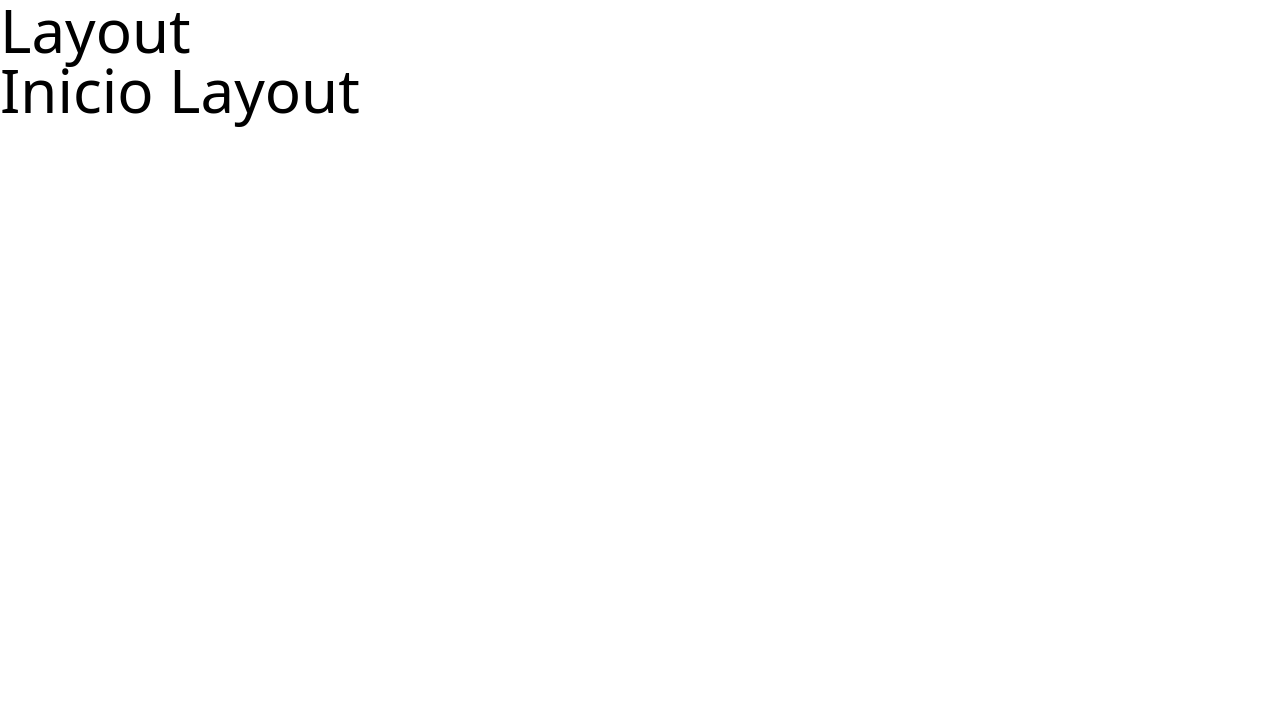
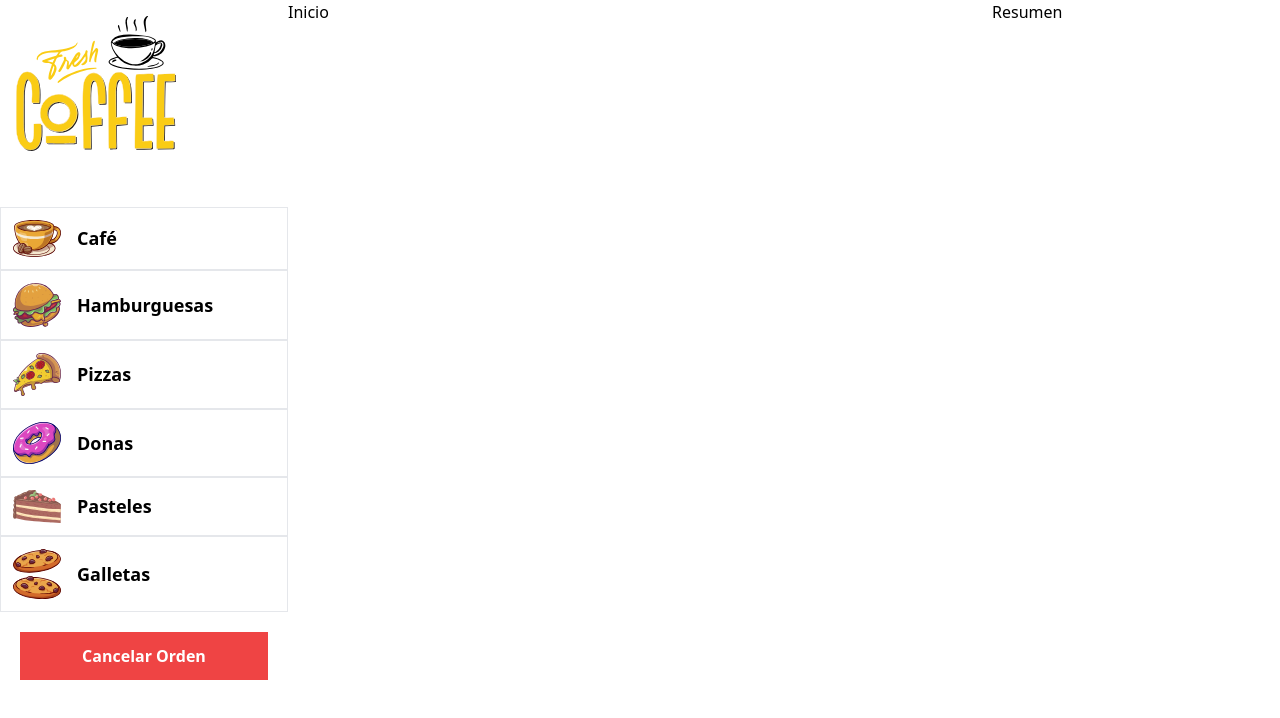
Before and after one commit to bkmasterho/proyecto-quiosco-docker, a React (Vite) app in the folder react-quiosco/: page / in a window 1280 px wide. Shown: the top 718 px of the page. Built offline with nearby package versions, Linux system fonts and the light colour scheme.

Commit message:
avance de quiosco

```diff
--- /dev/null
+++ b/react-quiosco/src/components/Categoria.jsx
@@ -0,0 +1,20 @@
+export default function Categoria({categoria}) {
+
+    const { icono, id, nombre } = categoria
+
+    return (
+        <div className="flex items-center gap-4 border w-full p-3
+        hover:bg-amber-400 cursor-pointer">
+
+           <img
+                alt="Imagen Icono"
+                src={`/img/icono_${icono}.svg`}
+                className="w-12"
+           />
+
+           <p className="text-lg font-bold cursor-pointer truncate">
+                {nombre}
+           </p>
+        </div>
+    )
+}
--- /dev/null
+++ b/react-quiosco/src/components/Resumen.jsx
@@ -0,0 +1,8 @@
+
+export default function Resumen() {
+  return (
+    <div className="w-72">
+        Resumen
+    </div>
+  )
+}
--- /dev/null
+++ b/react-quiosco/src/components/Sidebar.jsx
@@ -0,0 +1,34 @@
+import Categoria from "./Categoria"
+import { categorias } from "../data/categorias"
+
+export default function Sidebar() {
+  return (
+    <aside className="md:w-72">
+        <div className="p-4">
+            <img
+                className="w-40"
+                src="img/logo.svg"
+                alt="Imagen Logo"
+            />
+        </div>
+
+        <div className="mt-10">
+            {categorias.map( categoria => (
+                <Categoria
+                    categoria={categoria}
+                />
+            ))}
+        </div>
+
+        <div className="my-5 px-5">
+            <button
+                type="button"
+                className="text-center bg-red-500 w-full p-3 font-bold text-white
+                truncate"
+            >
+                Cancelar Orden
+            </button>
+        </div>
+    </aside>
+  )
+}
--- /dev/null
+++ b/react-quiosco/src/data/categorias.js
@@ -0,0 +1,36 @@
+const categorias = [
+    {
+        icono: "cafe",
+        nombre: "Café",
+        id:1
+      },
+      {
+        icono: "hamburguesa",
+        nombre: "Hamburguesas",
+        id: 2
+      },
+      {
+        icono: "pizza",
+        nombre: "Pizzas",
+        id: 3
+      },
+      {
+        icono: "dona",
+        nombre: "Donas",
+        id: 4
+      },
+      {
+        icono: "pastel",
+        nombre: "Pasteles",
+        id: 5
+      },
+      {
+        icono: "galletas",
+        nombre: "Galletas",
+        id: 6
+      }
+]
+
+export {
+    categorias
+}
--- a/react-quiosco/src/layouts/Layout.jsx
+++ b/react-quiosco/src/layouts/Layout.jsx
@@ -1,12 +1,19 @@
 import { Outlet } from "react-router-dom"
-
+import Sidebar from "../components/Sidebar"
+import Resumen from "../components/Resumen"
 
 export default function Layout() {
   return (
-    <div className="text-6xl">
-        Layout
+      <div className="md:flex">
 
-        <Outlet />
-    </div>
+        <Sidebar/>
+
+          <main className="flex-1">
+            <Outlet />
+          </main>
+
+        <Resumen/>
+
+      </div>
   )
 }
--- a/react-quiosco/src/views/Inicio.jsx
+++ b/react-quiosco/src/views/Inicio.jsx
@@ -2,7 +2,7 @@
 export default function Inicio() {
   return (
     <div>
-        Inicio Layout
+        Inicio
     </div>
   )
 }
--- a/react-quiosco/src/views/Login.jsx
+++ b/react-quiosco/src/views/Login.jsx
@@ -1,3 +1,4 @@
+import { Link } from "react-router-dom"
 
 export default function Login() {
   return (
@@ -45,6 +46,13 @@
 
             </form>
           </div>
+
+          <nav className="mt-5">
+              <Link to="/auth/registro">
+                  ¿No tienes una cuenta? Crea una
+              </Link>
+          </nav>
+
       </>
 
   )
--- a/react-quiosco/src/views/Registro.jsx
+++ b/react-quiosco/src/views/Registro.jsx
@@ -1,3 +1,5 @@
+import { Link } from "react-router-dom"
+
 
 export default function Registro() {
   return (
@@ -74,6 +76,13 @@
 
           </form>
         </div>
+
+        <nav className="mt-5">
+              <Link to="/auth/login">
+                ¿Ya tienes cuenta? Inicia Sesion
+              </Link>
+          </nav>
+
     </>
 
   )
```
